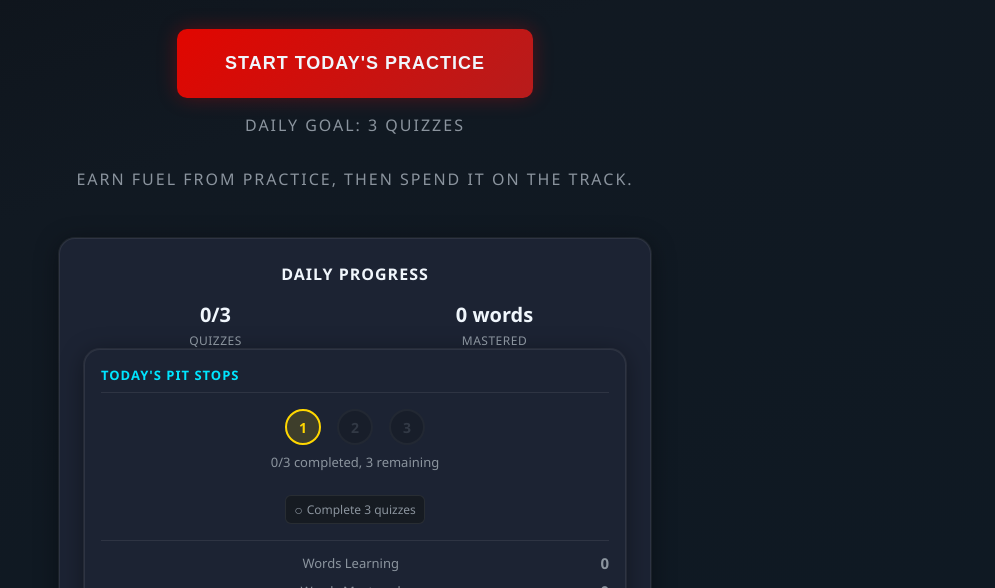
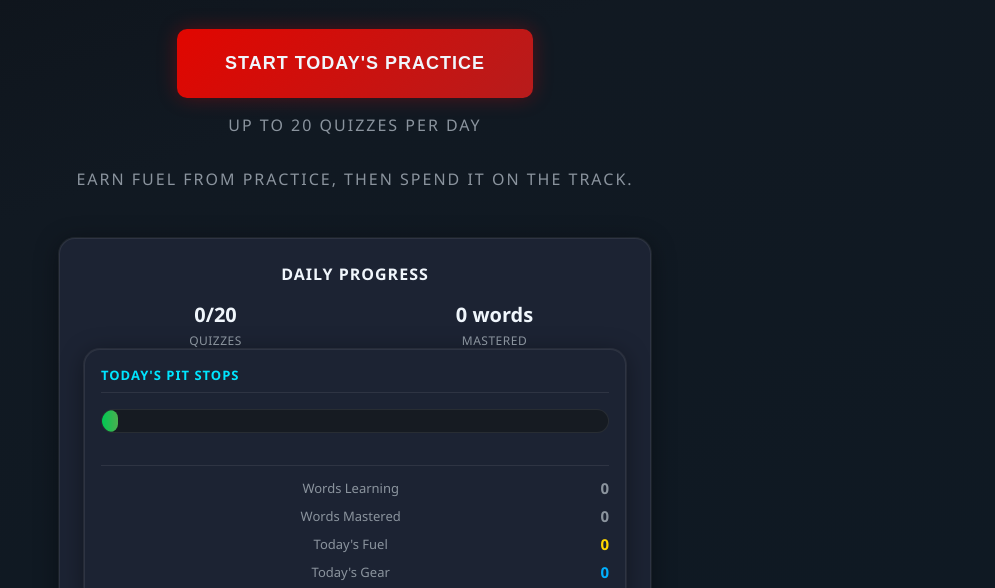
Before and after one commit to ElaineLiu/word-racing, a website: page index.html in a window 1280 px wide. Shown: the part 212-800 px from the top of the page, without its empty margins (285-1280 px from the left). Drawn offline with Linux system fonts and the light colour scheme.

Commit message:
fix: increase daily quiz limit from 3 to 20, remove daily goal display
- Change DAILY_QUIZ_COUNT in learning-config.js from 3 to 20
- Replace quiz-dot indicators with progress bar in learning UI
- Remove daily goal section from learning panel and report page
- Update index.html hint text from "Daily goal: 3 quizzes" to "Up to 20 quizzes per day"
- Fix all hardcoded "3" references in views (home, report, quiz)
- Update 6 test files to match new limit

```diff
--- a/config/learning-config.js
+++ b/config/learning-config.js
@@ -67,7 +67,7 @@ export function isComplexMode(mode) {
 
 export const LEARNING = {
   // 每日学习
-  DAILY_QUIZ_COUNT: 3,              // 每天套数
+  DAILY_QUIZ_COUNT: 20,              // 每天套数
   QUIZ_QUESTION_COUNT: 10,          // 每套题数
 
   // 出题策略
--- a/css/style.css
+++ b/css/style.css
@@ -1412,47 +1412,30 @@ html, body {
     padding: var(--space-md) 0;
 }
 
-.quiz-indicators {
-    display: flex;
-    justify-content: center;
-    gap: var(--space-md);
+.quiz-progress-bar-container {
+    width: 100%;
+    height: 24px;
+    background: var(--bg-secondary);
+    border-radius: 12px;
+    overflow: hidden;
     margin-bottom: var(--space-sm);
-}
-
-.quiz-dot {
-    width: 36px;
-    height: 36px;
-    border-radius: 50%;
-    background: var(--bg-secondary);
-    border: 2px solid var(--border-default);
+    border: 1px solid var(--border-default);
+}
+
+.quiz-progress-bar {
+    height: 100%;
+    background: linear-gradient(90deg, var(--accent-green), #4CAF50);
+    border-radius: 12px;
+    transition: width 0.4s ease;
     display: flex;
     align-items: center;
     justify-content: center;
-    font-weight: 700;
-    font-size: 14px;
-    color: var(--text-tertiary);
-    transition: all var(--transition-base);
-}
-
-.quiz-dot::after {
-    content: attr(data-quiz);
-}
-
-.quiz-dot.completed {
-    background: rgba(0, 200, 83, 0.15);
-    border-color: var(--accent-green);
-    color: var(--accent-green);
-}
-
-.quiz-dot.current {
-    background: rgba(255, 215, 0, 0.15);
-    border-color: var(--accent-gold);
-    color: var(--accent-gold);
-    animation: pulse-gold 2s infinite;
-}
-
-.quiz-dot.locked {
-    opacity: 0.5;
+    font-size: 12px;
+    font-weight: 700;
+    color: #fff;
+    min-width: 0;
+    padding: 0 8px;
+    white-space: nowrap;
 }
 
 @keyframes pulse-gold {
@@ -1464,37 +1447,6 @@ html, body {
     text-align: center;
     font-size: 13px;
     color: var(--text-secondary);
-}
-
-.learning-goals {
-    display: flex;
-    gap: var(--space-sm);
-    padding: var(--space-sm) 0;
-    flex-wrap: wrap;
-    justify-content: center;
-}
-
-.goal-item {
-    display: flex;
-    align-items: center;
-    gap: var(--space-xs);
-    padding: var(--space-xs) var(--space-sm);
-    background: var(--bg-secondary);
-    border-radius: var(--radius-sm);
-    font-size: 12px;
-    color: var(--text-secondary);
-    border: 1px solid var(--border-default);
-    transition: all var(--transition-fast);
-}
-
-.goal-item.achieved {
-    background: rgba(0, 200, 83, 0.1);
-    border-color: rgba(0, 200, 83, 0.3);
-    color: var(--accent-green);
-}
-
-.goal-icon {
-    font-size: 14px;
 }
 
 .learning-stats {
@@ -1530,7 +1482,6 @@ html, body {
 
 /* Collapsed state */
 .learning-panel.collapsed .learning-progress,
-.learning-panel.collapsed .learning-goals,
 .learning-panel.collapsed .learning-stats {
     display: none;
 }
--- a/index.html
+++ b/index.html
@@ -29,7 +29,7 @@
             <!-- Primary Action -->
             <div class="home-primary-action">
                 <button id="home-start-btn">Start Today's Practice</button>
-                <p class="home-goal-hint">Daily goal: 3 quizzes</p>
+                <p class="home-goal-hint">Up to 20 quizzes per day</p>
                 <p class="home-action-hint">Earn fuel from practice, then spend it on the track.</p>
             </div>
 
@@ -40,7 +40,7 @@
                     <h3>Daily Progress</h3>
                     <div class="home-stats-row">
                         <div class="home-stat">
-                            <span class="home-stat-value" id="home-quizzes-today">0/3</span>
+                            <span class="home-stat-value" id="home-quizzes-today">0/20</span>
                             <span class="home-stat-label">Quizzes</span>
                         </div>
                         <div class="home-stat">
--- a/learning/quiz-session.js
+++ b/learning/quiz-session.js
@@ -2,7 +2,7 @@
  * QuizSessionManager - 答题会话管理
  *
  * 职责：
- * - 管理每日答题会话（3套题）
+ * - 管理每日答题会话（20套题）
  * - 追踪当前套题进度
  * - 保存答题进度（每题答题后）
  * - 支持断点续答
--- a/ui/learning-ui.js
+++ b/ui/learning-ui.js
@@ -63,15 +63,10 @@ export class LearningUI {
         <span class="learning-title">TODAY'S PIT STOPS</span>
       </div>
       <div class="learning-progress">
-        <div class="quiz-indicators" id="quiz-indicators">
-          <div class="quiz-dot" data-quiz="1"></div>
-          <div class="quiz-dot" data-quiz="2"></div>
-          <div class="quiz-dot" data-quiz="3"></div>
+        <div class="quiz-progress-bar-container">
+          <div class="quiz-progress-bar" id="quiz-progress-bar"></div>
+          <div class="quiz-progress-text" id="quiz-progress-text"></div>
         </div>
-        <div class="quiz-progress-text" id="quiz-progress-text"></div>
-      </div>
-      <div class="learning-goals" id="learning-goals">
-        <!-- Goals rendered here -->
       </div>
       <div class="learning-stats" id="learning-stats">
         <!-- Stats rendered here -->
@@ -86,7 +81,6 @@ export class LearningUI {
    */
   update() {
     this.updateDailyProgress();
-    this.updateGoals();
     this.updateStats();
   }
 
@@ -95,54 +89,25 @@ export class LearningUI {
    */
   updateDailyProgress() {
     const progress = this.#dailyManager.getTodayProgress();
-    const indicators = document.querySelectorAll('#quiz-indicators .quiz-dot');
+    const completed = progress.quizzesCompleted;
+    const total = LEARNING.DAILY_QUIZ_COUNT;
+    const percent = Math.min(100, Math.round((completed / total) * 100));
 
-    indicators.forEach((dot, idx) => {
-      const quizNum = idx + 1;
-      dot.classList.remove('completed', 'current', 'locked');
+    const progressBar = document.getElementById('quiz-progress-bar');
+    if (progressBar) {
+      progressBar.style.width = `${percent}%`;
+      progressBar.textContent = percent > 0 ? `${percent}%` : '';
+    }
 
-      if (quizNum <= progress.quizzesCompleted) {
-        dot.classList.add('completed');
-        dot.title = `Quiz ${quizNum} completed`;
-      } else if (quizNum === progress.quizzesCompleted + 1) {
-        dot.classList.add('current');
-        dot.title = `Current quiz`;
-      } else {
-        dot.classList.add('locked');
-        dot.title = `Quiz ${quizNum} (locked)`;
-      }
-    });
-
-    // 进度文字
     const progressText = document.getElementById('quiz-progress-text');
     if (progressText) {
       const remaining = this.#dailyManager.getRemainingQuizzes();
       if (remaining > 0) {
-        progressText.textContent = `${progress.quizzesCompleted}/${LEARNING.DAILY_QUIZ_COUNT} completed, ${remaining} remaining`;
+        progressText.textContent = `${completed}/${total} completed, ${remaining} remaining`;
       } else {
         progressText.textContent = 'All quizzes completed!';
       }
     }
-  }
-
-  /**
-   * 更新目标状态
-   */
-  updateGoals() {
-    const goalsContainer = document.getElementById('learning-goals');
-    if (!goalsContainer) return;
-
-    const goals = this.#dailyManager.checkDailyGoals();
-    const goalsList = [
-      { key: 'dailyComplete', name: `Complete ${goals.dailyComplete.target} quizzes`, achieved: goals.dailyComplete.achieved },
-    ];
-
-    goalsContainer.innerHTML = goalsList.map(g => `
-      <div class="goal-item ${g.achieved ? 'achieved' : ''}">
-        <span class="goal-icon">${g.achieved ? '✓' : '○'}</span>
-        <span class="goal-name">${g.name}</span>
-      </div>
-    `).join('');
   }
 
   /**
@@ -234,7 +199,7 @@ export class LearningUI {
    */
   #showGoalCompleteMessage(goals) {
     const messages = [];
-    if (goals.dailyComplete.achieved) messages.push('3 quizzes completed!');
+    if (goals.dailyComplete.achieved) messages.push(`${LEARNING.DAILY_QUIZ_COUNT} quizzes completed!`);
 
     // 在完成界面显示
     const completePanel = document.getElementById('quiz-complete');
--- a/views/home-view.js
+++ b/views/home-view.js
@@ -4,7 +4,7 @@
 
 import { BaseView } from './base-view.js';
 import { Events } from '../core/event-bus.js';
-import { GAME } from '../config/game-config.js';
+import { LEARNING } from '../config/learning-config.js';
 
 export class HomeView extends BaseView {
   #game;
@@ -58,7 +58,7 @@ export class HomeView extends BaseView {
 
     // 今日答题数
     const todayQuizzes = daily.todayQuizzes || 0;
-    const maxQuizzes = 3; // LEARNING.DAILY_QUIZ_COUNT
+    const maxQuizzes = LEARNING.DAILY_QUIZ_COUNT;
     this.setText('#home-quizzes-today', `${todayQuizzes}/${maxQuizzes}`);
 
     // 已掌握单词数
--- a/views/quiz-view.js
+++ b/views/quiz-view.js
@@ -517,7 +517,7 @@ export class QuizView extends BaseView {
         this.showQuestion();
       } else if (questions === null) {
         // 今日配额已用完
-        alert('You have completed all 3 quizzes for today! Come back tomorrow.');
+        alert(`You have completed all ${LEARNING.DAILY_QUIZ_COUNT} quizzes for today! Come back tomorrow.`);
       } else {
         // 题目生成失败（可能是词库问题）
         console.error('[QuizView] Failed to generate questions:', { questions });
--- a/views/report-view.js
+++ b/views/report-view.js
@@ -2,6 +2,7 @@
  * ReportView - 学习进度报告页面
  */
 import { BaseView } from './base-view.js';
+import { LEARNING } from '../config/learning-config.js';
 
 const STATUS_LABELS = {
   unlearned: 'Not Started',
@@ -55,20 +56,14 @@ export class ReportView extends BaseView {
     if (!container || !this.#learningController) return;
 
     const progress = this.#learningController.getDailyProgress?.() || {};
-    const goals = this.#learningController.dailyManager?.checkDailyGoals?.() || {};
 
     container.innerHTML = `
-      <div class="stat-row"><span>Today's Quizzes</span><strong>${progress.quizzesCompleted || 0} / 3</strong></div>
+      <div class="stat-row"><span>Today's Quizzes</span><strong>${progress.quizzesCompleted || 0} / ${LEARNING.DAILY_QUIZ_COUNT}</strong></div>
       <div class="stat-row"><span>New Words</span><strong>${progress.newWordsLearned || 0}</strong></div>
       <div class="stat-row"><span>Reviewed Words</span><strong>${progress.wordsReviewed || 0}</strong></div>
       <div class="stat-row"><span>Best Combo</span><strong>${progress.maxCombo || 0}</strong></div>
       <div class="stat-row"><span>Fuel Coins</span><strong>${progress.fuelCoinsEarned || 0}</strong></div>
       <div class="stat-row"><span>Gear Coins</span><strong>${progress.gearCoinsEarned || 0}</strong></div>
-      <div class="goals-section">
-        <div class="goal ${goals.dailyComplete?.achieved ? 'achieved' : ''}">
-          ${goals.dailyComplete?.achieved ? '✓' : '○'} Complete ${goals.dailyComplete?.target || 3} quizzes
-        </div>
-      </div>
     `;
   }
 
```
Also changed, not shown: tests/daily-manager.test.js (+13 -12 lines), tests/home-ux.test.js (+1 -1 lines), tests/learning-controller.test.js (+15 -12 lines), tests/learning-integration.test.js (+11 -8 lines), tests/quiz-session.test.js (+5 -5 lines), tests/report-view.test.js (+2 -2 lines), tests/views.test.js (+1 -1 lines).
